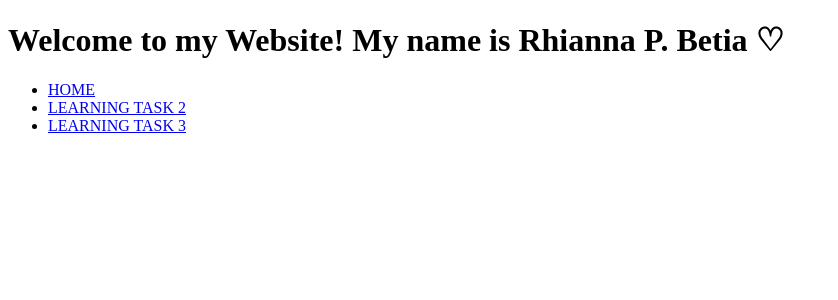
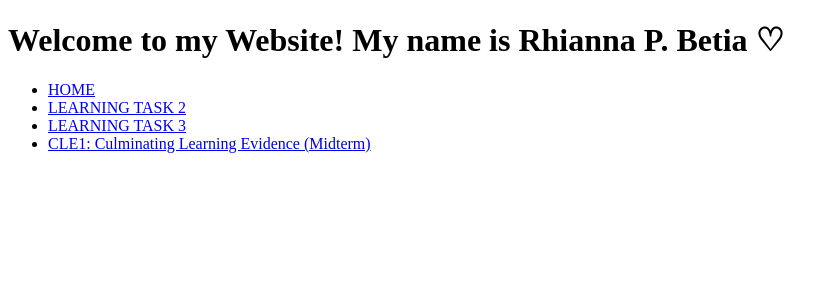
Before and after one commit to RH14NN4B3T14/learningtasks, a PHP site: page / in a window 1280 px wide. Shown: the top 300 px of the page, without its empty margins (0-838 px from the left). Run offline with PHP 8.4, Linux system fonts and the light colour scheme.

Commit message:
Update index.php

```diff
--- a/index.php
+++ b/index.php
@@ -9,6 +9,7 @@
       <li><a href= "index.php" > HOME <a/></li>
       <li><a href= "/LT2/index.html" > LEARNING TASK 2 <a/></li>
       <li><a href= "/LT3/index.html" > LEARNING TASK 3 <a/></li>
+      <li><a href= "/CLE1MT/index.html" > CLE1: Culminating Learning Evidence (Midterm) <a/></li>
      </ul>
     </body>
 </html>
```
